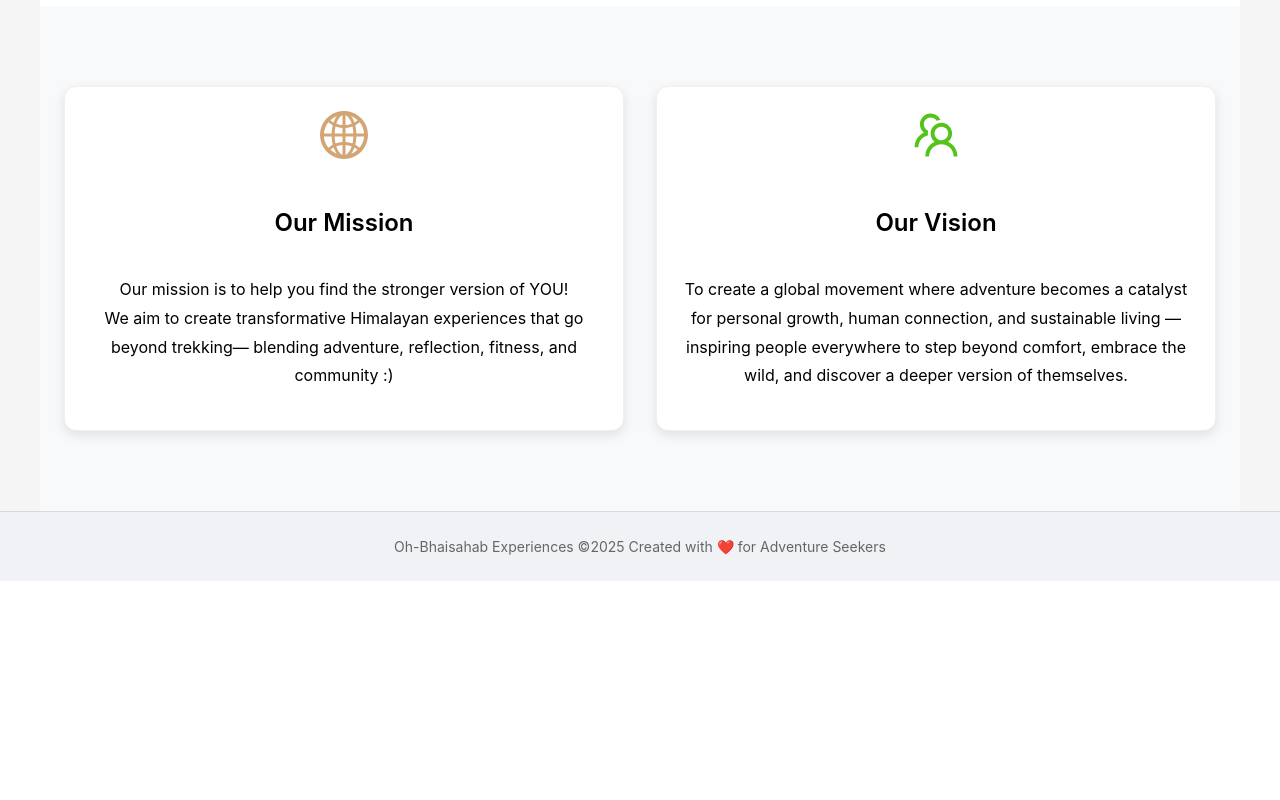
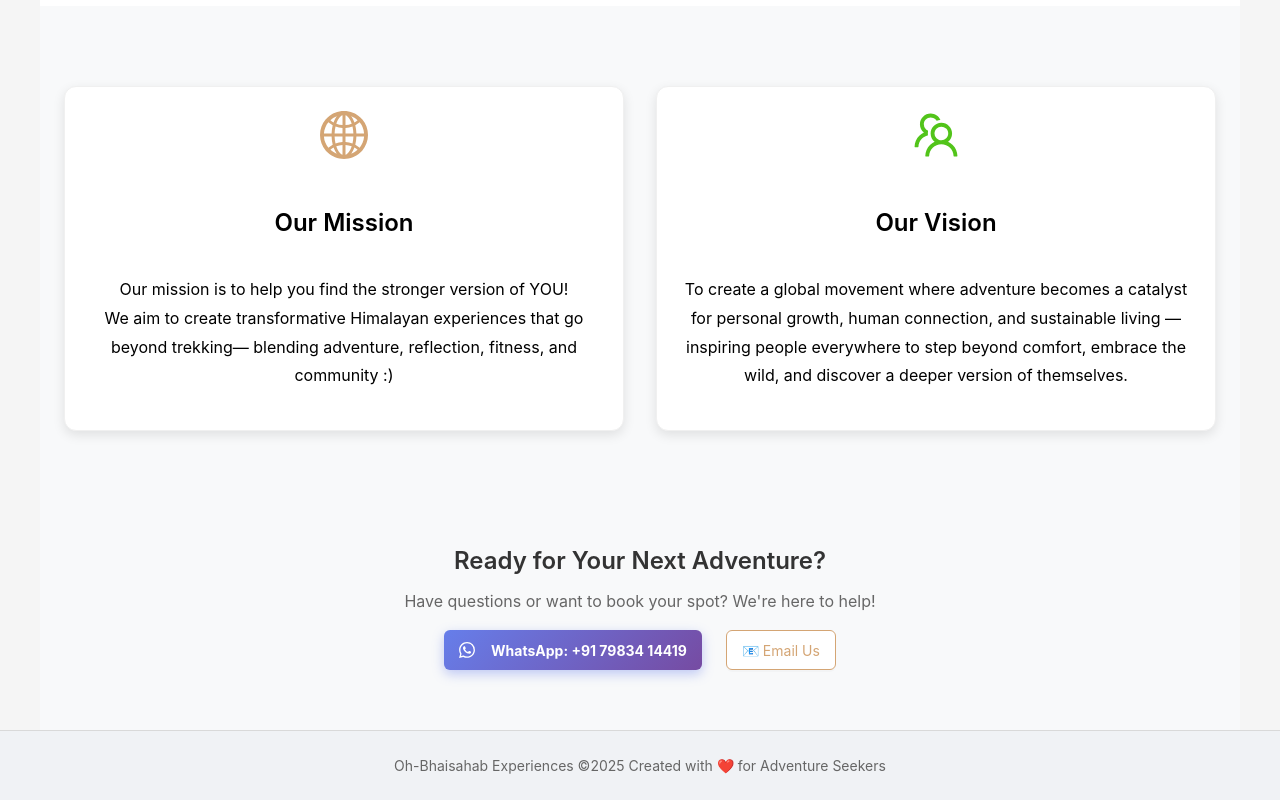
Before and after one commit to SatyamTelus/obs, a React (Vite) app: page /about in a window 1280 px wide. Shown: the part 4351-5151 px from the top of the page. Before the commit the page ends 4932 px from the top, so only its background shows below. Built offline with nearby package versions, Linux system fonts and the light colour scheme.

Commit message:
added contact details in about section and did cname changes

```diff
--- a/src/pages/AboutPage.tsx
+++ b/src/pages/AboutPage.tsx
@@ -4,6 +4,7 @@
 import { useDarkMode } from '../contexts/DarkModeContext';
 import '../styles/components/HeroSection.less';
 import '../styles/components/UpcomingPage.less';
+import '../styles/components/ContactSection.less';
 import obsBackImage from '../assets/yatharth/obs-cover.jpg';
 import yatharthImage from '../assets/yatharth/yath-portrait.png';
 import ambujImage from '../assets/yatharth/ambuj.jpeg';
@@ -17,6 +18,19 @@
 const AboutPage: React.FC = () => {
   const { isDarkMode } = useDarkMode();
   const [isExpanded, setIsExpanded] = useState(false);
+
+  // WhatsApp Icon Component
+  const WhatsAppIcon = () => (
+    <svg
+      width="16"
+      height="16"
+      viewBox="0 0 24 24"
+      fill="currentColor"
+      style={{ marginRight: '8px' }}
+    >
+      <path d="M17.472 14.382c-.297-.149-1.758-.867-2.03-.967-.273-.099-.471-.148-.67.15-.197.297-.767.966-.94 1.164-.173.199-.347.223-.644.075-.297-.15-1.255-.463-2.39-1.475-.883-.788-1.48-1.761-1.653-2.059-.173-.297-.018-.458.13-.606.134-.133.298-.347.446-.52.149-.174.198-.298.298-.497.099-.198.05-.371-.025-.52-.075-.149-.669-1.612-.916-2.207-.242-.579-.487-.5-.669-.51-.173-.008-.371-.01-.57-.01-.198 0-.52.074-.792.372-.272.297-1.04 1.016-1.04 2.479 0 1.462 1.065 2.875 1.213 3.074.149.198 2.096 3.2 5.077 4.487.709.306 1.262.489 1.694.625.712.227 1.36.195 1.871.118.571-.085 1.758-.719 2.006-1.413.248-.694.248-1.289.173-1.413-.074-.124-.272-.198-.57-.347m-5.421 7.403h-.004a9.87 9.87 0 01-5.031-1.378l-.361-.214-3.741.982.998-3.648-.235-.374a9.86 9.86 0 01-1.51-5.26c.001-5.45 4.436-9.884 9.888-9.884 2.64 0 5.122 1.03 6.988 2.898a9.825 9.825 0 012.893 6.994c-.003 5.45-4.437 9.884-9.885 9.884m8.413-18.297A11.815 11.815 0 0012.05 0C5.495 0 .16 5.335.157 11.892c0 2.096.547 4.142 1.588 5.945L.057 24l6.305-1.654a11.882 11.882 0 005.683 1.448h.005c6.554 0 11.89-5.335 11.893-11.893A11.821 11.821 0 0020.465 3.488"/>
+    </svg>
+  );
 
   const storyCarouselImages = [
     {
@@ -508,6 +522,40 @@
           </Col>
         </Row>
       </div>
+
+      {/* Simple Contact Section */}
+      <div className={`contact-section ${isDarkMode ? 'dark-mode' : 'light-mode'}`}>
+        <Row justify="center">
+          <Col xs={24} lg={16}>
+            <div className="contact-content">
+              <Title level={3} className={`contact-title ${isDarkMode ? 'dark-mode' : 'light-mode'}`}>
+                Ready for Your Next Adventure?
+              </Title>
+              <Paragraph className={`contact-description ${isDarkMode ? 'dark-mode' : 'light-mode'}`}>
+                Have questions or want to book your spot? We're here to help!
+              </Paragraph>
+              <Space size="large" wrap>
+                <Button
+                  type="primary"
+                  href="https://wa.me/917983414419"
+                  target="_blank"
+                  icon={<WhatsAppIcon />}
+                  className="contact-whatsapp-btn"
+                >
+                  WhatsApp: +91 79834 14419
+                </Button>
+                <Button
+                  type="default"
+                  href="mailto:obsyatharth@gmail.com"
+                  className="contact-email-btn"
+                >
+                  📧 Email Us
+                </Button>
+              </Space>
+            </div>
+          </Col>
+        </Row>
+      </div>
     </div>
   );
 };
--- /dev/null
+++ b/src/styles/components/ContactSection.less
@@ -0,0 +1,61 @@
+.contact-section {
+  padding: 10px 24px 60px 24px;
+  max-width: 1200px;
+  margin: 0 auto;
+  transition: background-color 0.3s ease;
+
+  &.light-mode {
+    background: #f8f9fa;
+  }
+
+  &.dark-mode {
+    background: #262626;
+  }
+}
+
+.contact-content {
+  text-align: center;
+}
+
+.contact-title {
+  margin-bottom: 24px;
+
+  &.light-mode {
+    color: #333;
+  }
+
+  &.dark-mode {
+    color: #e5e5e5;
+  }
+}
+
+.contact-description {
+  font-size: 16px;
+  margin-bottom: 32px;
+
+  &.light-mode {
+    color: #666;
+  }
+
+  &.dark-mode {
+    color: #a3a3a3;
+  }
+}
+
+.contact-whatsapp-btn {
+  height: 40px;
+  font-size: 14px;
+  font-weight: bold;
+}
+
+.contact-email-btn {
+  height: 40px;
+  font-size: 14px;
+  border-color: #d4a574;
+  color: #d4a574;
+
+  &:hover {
+    border-color: #d4a574;
+    color: #d4a574;
+  }
+}
```
Also changed, not shown: 1 other file (tests, documents, lock files or other folders).
